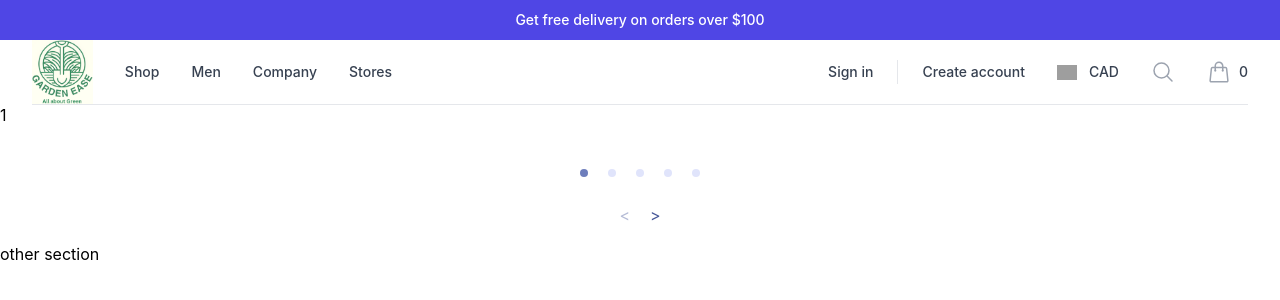
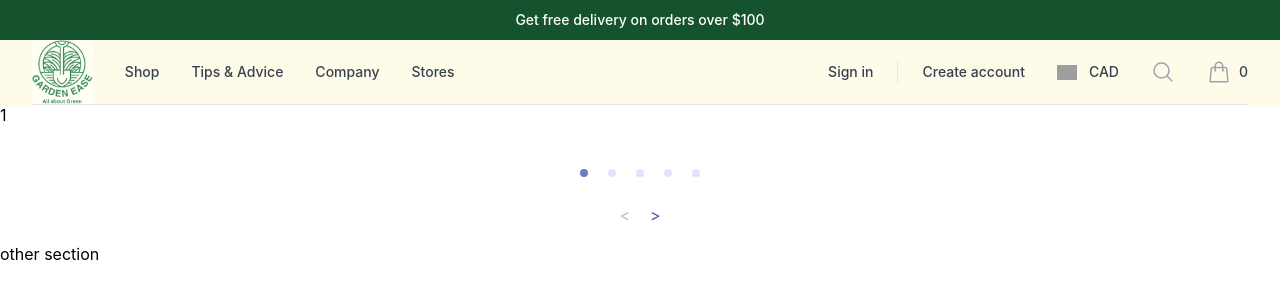
Before and after one commit to Orimepax/GardenEase-, a React (Create React App) app in the folder reactbasic/: page / in a window 1280 px wide. Shown: the top 300 px of the page. Built offline with nearby package versions, Linux system fonts and the light colour scheme; grey boxes are pictures that could not be loaded.

Commit message:
tips & advice nav

```diff
--- a/reactbasic/src/App.js
+++ b/reactbasic/src/App.js
@@ -1,5 +1,6 @@
 import './App.css';
 import Navigation from './customer/components/Navigation/Navigation';
+
 import HomePage from './customer/pages/HomePage/HomePage';
 
 function App() {
--- a/reactbasic/src/customer/components/Navigation/Navigation.jsx
+++ b/reactbasic/src/customer/components/Navigation/Navigation.jsx
@@ -33,8 +33,7 @@ import { Bars3Icon, MagnifyingGlassIcon, ShoppingBagIcon, XMarkIcon } from '@her
 
 const navigation = {
 
-
-  categories: [
+ categories: [
 
     {
       id: 'Shop',
@@ -47,7 +46,7 @@ const navigation = {
           imageAlt: 'Models sitting back to back, wearing Basic Tee in black and bone.',
         },
         {
-          name: 'Basic Tees',
+
           href: '#',
           imageSrc: './images/vegi.jpg',
           imageAlt: 'Close up of Basic Tee fall bundle with off-white, ochre, olive, and black tees.',
@@ -106,57 +105,28 @@ const navigation = {
       ],
     },
     {
-      id: 'men',
-      name: 'Men',
+      id: 'Tips & Advice',
+      name: 'Tips & Advice',
       featured: [
         {
-          name: 'New Arrivals',
           href: '#',
-          imageSrc: 'https://tailwindui.com/img/ecommerce-images/product-page-04-detail-product-shot-01.jpg',
-          imageAlt: 'Drawstring top with elastic loop closure and textured interior padding.',
+          imageSrc: './images/tipsimg1.png',
         },
         {
-          name: 'Artwork Tees',
           href: '#',
-          imageSrc: 'https://tailwindui.com/img/ecommerce-images/category-page-02-image-card-06.jpg',
-          imageAlt:
-            'Three shirts in gray, white, and blue arranged on table with same line drawing of hands and shapes overlapping on front of shirt.',
+          imageSrc: './images/tipsimg2.png',
         },
       ],
       sections: [
         {
-          id: 'clothing',
-          name: 'Clothing',
+          id: 'Tips',
+          name: 'Tips',
           items: [
-            { name: 'Tops', href: '#' },
-            { name: 'Pants', href: '#' },
-            { name: 'Sweaters', href: '#' },
-            { name: 'T-Shirts', href: '#' },
-            { name: 'Jackets', href: '#' },
-            { name: 'Activewear', href: '#' },
-            { name: 'Browse All', href: '#' },
-          ],
-        },
-        {
-          id: 'accessories',
-          name: 'Accessories',
-          items: [
-            { name: 'Watches', href: '#' },
-            { name: 'Wallets', href: '#' },
-            { name: 'Bags', href: '#' },
-            { name: 'Sunglasses', href: '#' },
-            { name: 'Hats', href: '#' },
-            { name: 'Belts', href: '#' },
-          ],
-        },
-        {
-          id: 'brands',
-          name: 'Brands',
-          items: [
-            { name: 'Re-Arranged', href: '#' },
-            { name: 'Counterfeit', href: '#' },
-            { name: 'Full Nelson', href: '#' },
-            { name: 'My Way', href: '#' },
+            { name: 'Plant Care', href: '#' },
+            { name: 'Gardening Tips', href: '#' },
+            { name: 'Seasonal Guides', href: '#' },
+            { name: 'DIY Projects', href: '#' },
+
           ],
         },
       ],
@@ -293,8 +263,8 @@ export default function Navigation() {
         </div>
       </Dialog>
 
-      <header className="relative bg-white">
-        <p className="flex h-10 items-center justify-center bg-indigo-600 px-4 text-sm font-medium text-white sm:px-6 lg:px-8">
+      <header className="relative bg-yellow-50">
+        <p className="flex h-10 items-center justify-center bg-green-900 px-4 text-sm font-medium text-white sm:px-6 lg:px-8">
           Get free delivery on orders over $100
         </p>
 
```
Also changed, not shown: reactbasic/public/images/tipsimg1.png (added), reactbasic/public/images/tipsimg2.png (added).
